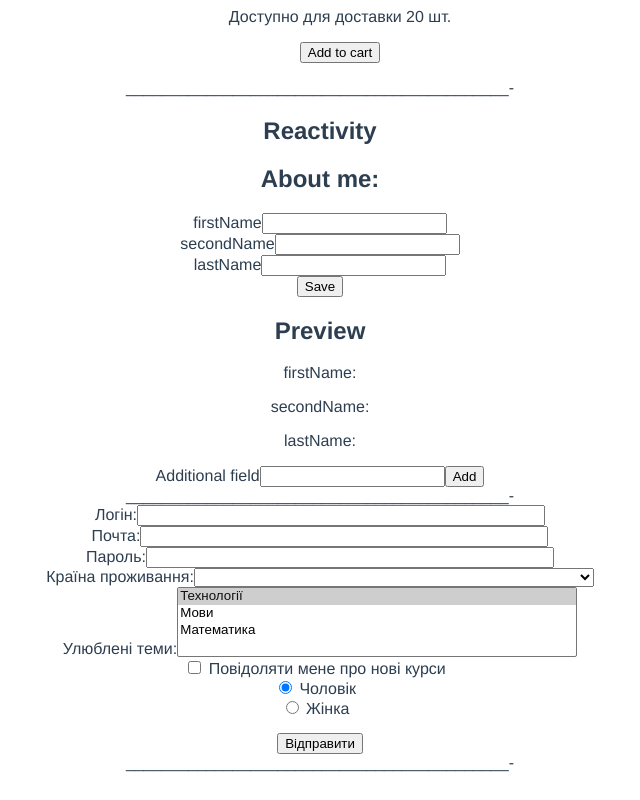
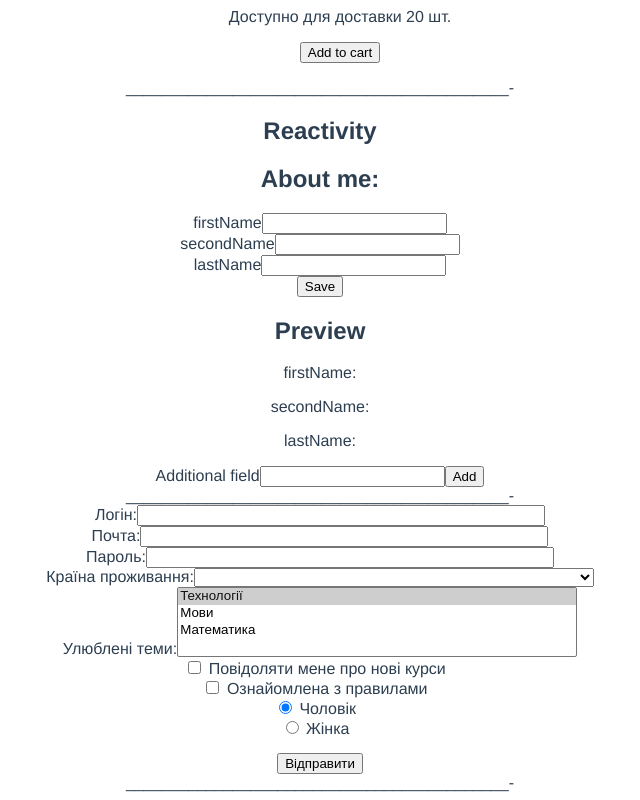
Before and after one commit to Olena-front-ua/online-shop, a Vue app: page / in a window 1280 px wide. Shown: the part 2881-3681 px from the top of the page, without its empty margins (320-960 px from the left). Built offline with nearby package versions, Linux system fonts and the light colour scheme.

Commit message:
feature(validation): Added rules vslidation

```diff
--- a/src/components/FormsVuelidate.vue
+++ b/src/components/FormsVuelidate.vue
@@ -99,6 +99,24 @@
         Повідоляти мене про нові курси
       </label>
     </div>
+    <div class="form-group form-check">
+      <input
+        type="checkbox"
+        class="form-check-input"
+        id="rules"
+        :class="$v.form.rules.$error ? 'is-invalid' : ''"
+        v-model.trim="form.rules"
+      />
+      <label class="form-check-label" for="notification">
+        Ознайомлена з правилами
+      </label>
+      <p
+        v-if="$v.form.login.$dirty && !$v.form.password.required"
+        class="invalid-feedback"
+      >
+        Обов'язкове поле
+      </p>
+    </div>
     <div class="flex">
       <div class="form-check">
         <input
@@ -142,6 +160,7 @@ export default {
         country: "Russia",
         favoriteThemes: ["IT"],
         agreeWithSendEmail: false,
+        rules: false,
         gender: "male",
       },
       countries: [
@@ -179,6 +198,7 @@ export default {
       login: { required, minLength: minLength(5) },
       email: { required, email },
       password: { required },
+      rules: { required },
     },
   },
   methods: {
```
